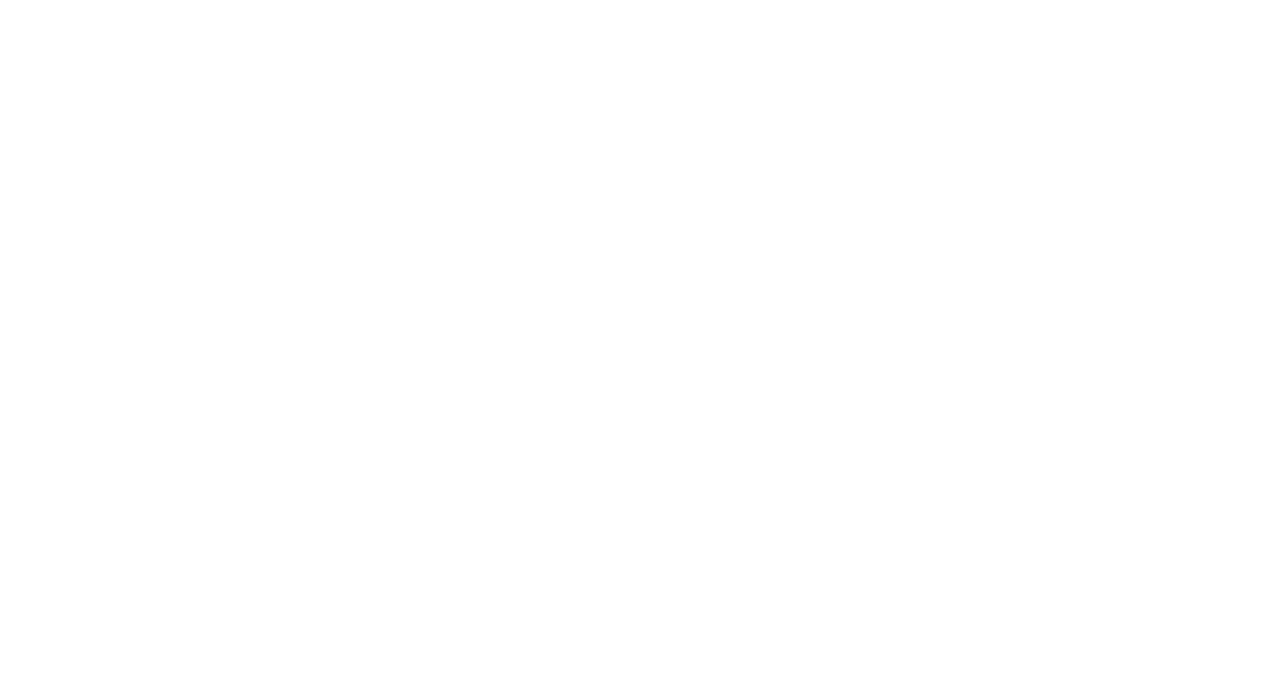
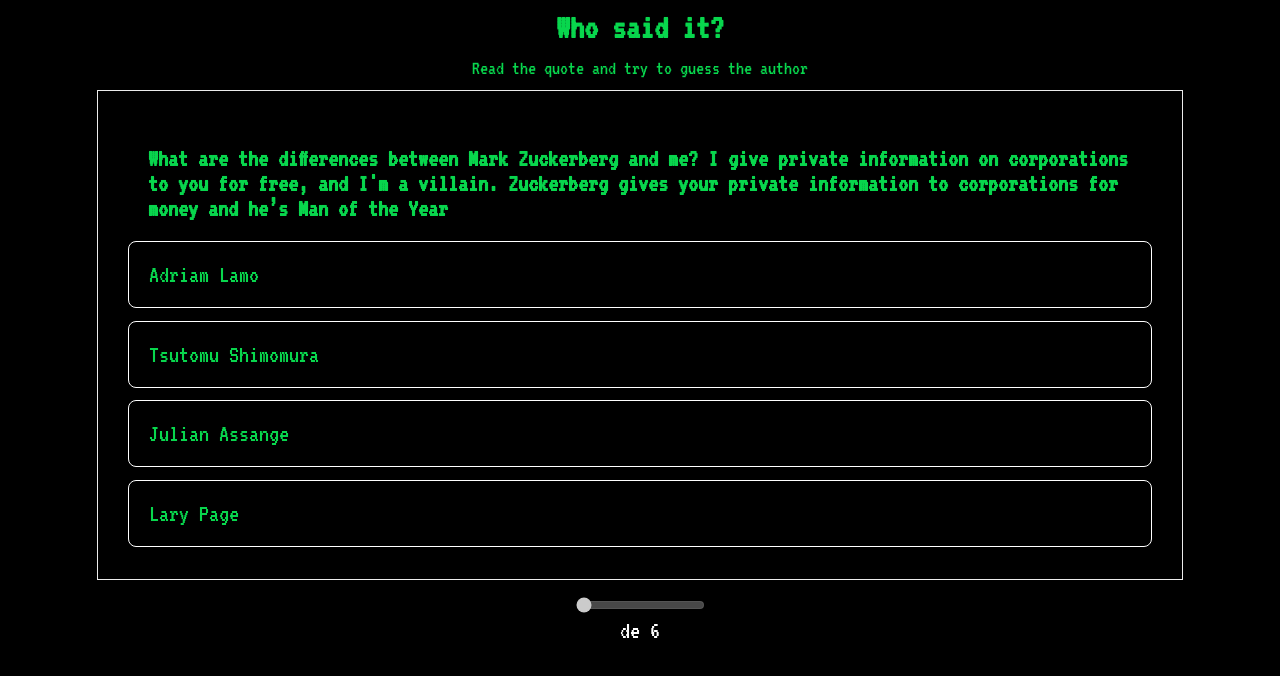
Before and after one commit to milenefukuda/quiz-game-project, a plain HTML site: page index.html in a window 1280 px wide. Drawn offline with Linux system fonts and the light colour scheme.

Commit message:
alteracoes quiz game

```diff
--- a/aquivo.js
+++ /dev/null
@@ -1 +0,0 @@
-console.log;
--- /dev/null
+++ b/arquivo.js
@@ -0,0 +1,240 @@
+/* Aula 20 MaiaQuiz  */
+let titulo = document.querySelector("h1");
+let instrucoes = document.querySelector("#instrucoes");
+let aviso = document.querySelector("#aviso");
+let progresso = document.querySelector("#progresso");
+let pontos = 0; // pontos para o placar
+let placar = 0; // placar
+
+// PERGUNTA
+let numQuestao = document.querySelector("#numQuestao");
+let pergunta = document.querySelector("#pergunta");
+
+// ALTERNATIVAS
+let a = document.querySelector("#a");
+let b = document.querySelector("#b");
+let c = document.querySelector("#c");
+let d = document.querySelector("#d");
+
+// article com a class questoes
+let articleQuestoes = document.querySelector(".questoes");
+// ol li com as alternativas
+let alternativas = document.querySelector("#alternativas");
+
+const q1 = {
+  quoteNumb: 1,
+  pergunta:
+    "What are the differences between Mark Zuckerberg and me? I give private information on corporations to you for free, and I'm a villain. Zuckerberg gives your private information to corporations for money and he’s Man of the Year",
+  alternativaA: "Adriam Lamo",
+  alternativaB: "Tsutomu Shimomura",
+  alternativaC: "Julian Assange",
+  alternativaD: "Lary Page",
+  correta: "Julian Assange", // falta adicionar mini bio
+  bio: "lorem lorem",
+};
+
+const q2 = {
+  quoteNumb: 2,
+  pergunta:
+    "A piece of knowledge, unlike a piece of physical property, can be shared by large groups of people without making anybody poorer",
+  alternativaA: "Tim Bernes-Lee",
+  alternativaB: "Aron Swartz",
+  alternativaC: "Bill Gates",
+  alternativaD: "Alan Turin",
+  correta: "Aron Swartz", // falta adicionar mini bio
+  bio: "lorem lorem2",
+};
+
+const q3 = {
+  quoteNumb: 3,
+  pergunta: "Talk is cheap. Show me the code",
+  alternativaA: "Linus Torvalds",
+  alternativaB: "Ada Lovelace",
+  alternativaC: "Grace Hooper",
+  alternativaD: "Mark Zuckerberg",
+  correta: "Linus Torvalds", // falta adicionar mini bio
+};
+
+const q4 = {
+  quoteNumb: 4,
+  pergunta:
+    "I went to prison for my hacking. Now people hire me to do the same things I went to prison for, but in a legal and beneficial way",
+  alternativaA: "Robert Tapan Morris",
+  alternativaB: "Gary Mckinnon",
+  alternativaC: "Albert Gonzalez",
+  alternativaD: "Kevin D. Mitnick",
+  correta: "Kevin D. Mitnick", // falta adicionar mini bio
+};
+
+const q5 = {
+  quoteNumb: 5,
+  pergunta:
+    "Arguing that you don't care about the right to privacy because you have nothing to hide is no different than saying you don't care about free speech because you have nothing to say",
+  alternativaA: "Edward Snowden",
+  alternativaB: "Steve Jobs",
+  alternativaC: "Arthur C Clark",
+  alternativaD: "Kevin Poulsen",
+  correta: "Edward Snowden", // falta adicionar mini bio
+};
+
+const q6 = {
+  quoteNumb: 6,
+  pergunta:
+    "The force of nearly all modern authority is derived from violence or the threat of violence. One must acknowledge with cryptography no amount of violence will ever solve a math problem",
+  alternativaA: "Charles Babbage",
+  alternativaB: "John McCarthy",
+  alternativaC: "Jacob Appelbaum",
+  alternativaD: "Ted Cood",
+  correta: "Jacob Appelbaum", // falta adicionar mini bio
+};
+
+const q7 = {
+  quoteNumb: 7,
+  pergunta: "Computers are useless. They can only give you answers",
+  alternativaA: "Richard Stallman",
+  alternativaB: "James Gosling",
+  alternativaC: "Martha Lane Fox",
+  alternativaD: "Pablo Picasso",
+  correta: "Pablo Picasso", // falta adicionar mini bio
+};
+
+const questoes = [q1, q2, q3, q4, q5, q6, q7];
+
+let numero = document.querySelector("#numero");
+let total = document.querySelector("#total");
+
+numero.textContent = q1.numQuestao;
+
+let totalDeQuestoes = questoes.length - 1;
+console.log("Total de questões " + totalDeQuestoes);
+total.textContent = totalDeQuestoes;
+
+// MONTAR A 1a QUESTAO COMPLETA, para iniciar o Quiz
+numQuestao.textContent = q1.numQuestao;
+pergunta.textContent = q1.pergunta;
+a.textContent = q1.alternativaA;
+b.textContent = q1.alternativaB;
+c.textContent = q1.alternativaC;
+d.textContent = q1.alternativaD;
+
+// CONFIGURAR O VALUE INICIAL DA 1a QUESTAO COMPLETA
+a.setAttribute("value", "1A");
+b.setAttribute("value", "1B");
+c.setAttribute("value", "1C");
+d.setAttribute("value", "1D");
+
+// PARA MONTAR AS PROXIMAS QUESTOES
+function proximaQuestao(nQuestao) {
+  numero.textContent = nQuestao;
+  numQuestao.textContent = questoes[nQuestao].numQuestao;
+  pergunta.textContent = questoes[nQuestao].pergunta;
+  a.textContent = questoes[nQuestao].alternativaA;
+  b.textContent = questoes[nQuestao].alternativaB;
+  c.textContent = questoes[nQuestao].alternativaC;
+  d.textContent = questoes[nQuestao].alternativaD;
+  a.setAttribute("value", nQuestao + "A");
+  b.setAttribute("value", nQuestao + "B");
+  c.setAttribute("value", nQuestao + "C");
+  d.setAttribute("value", nQuestao + "D");
+  progresso.value = parseInt(progresso.value) + 1;
+}
+
+// VERIFICAR DUPLO CLICK NAS ALTERNATIVAS
+alternativas.addEventListener("dblclick", () => {
+  pontos -= 10; // tirar 10 pontos em caso de duplo click
+  if (numQuestao.value == 10 && pontos == 110) {
+    pontos = 100;
+  }
+});
+
+function bloquearAlternativas() {
+  alternativas.classList.add("bloqueado");
+}
+
+function desbloquearAlternativas() {
+  alternativas.classList.remove("bloqueado");
+}
+
+function piscarNoAcerto() {
+  articleQuestoes.classList.remove("errou");
+  articleQuestoes.classList.add("acertou");
+}
+
+function piscarNoErro() {
+  articleQuestoes.classList.remove("acertou");
+  articleQuestoes.classList.add("errou");
+}
+
+function tirarPiscar() {
+  articleQuestoes.classList.remove("acertou");
+  articleQuestoes.classList.remove("errou");
+}
+
+function verificarSeAcertou(nQuestao, resposta) {
+  let numeroDaQuestao = nQuestao.value;
+  console.log("Questão " + numeroDaQuestao);
+
+  let respostaEscolhida = resposta.textContent;
+
+  let certa = questoes[numeroDaQuestao].correta;
+  console.log(certa);
+
+  if (respostaEscolhida == certa) {
+    piscarNoAcerto();
+    pontos += 10;
+    if (nQuestao.value == 1 && pontos == 20) {
+      pontos = 10;
+    }
+  } else {
+    piscarNoErro();
+  }
+  setTimeout(() => {
+    tirarPiscar();
+  }, 200);
+
+  // atualizar placar
+  placar = pontos;
+  instrucoes.textContent = "Pontos " + placar;
+
+  // bloquear a escolha de opcoes
+  bloquearAlternativas();
+
+  let bio = document.querySelector("#bio");
+  bio.innerText = questoes[numeroDaQuestao].bio;
+  console.log(questoes[numeroDaQuestao]);
+
+  setTimeout(function () {
+    proxima = numeroDaQuestao + 1;
+    bio.innerText = "";
+
+    if (proxima > totalDeQuestoes) {
+      console.log("Fim do Jogo!");
+      fimDoJogo();
+    } else {
+      proximaQuestao(proxima);
+    }
+  }, 3000);
+  desbloquearAlternativas();
+}
+
+function fimDoJogo() {
+  let s = "s";
+  pontos == 0 ? (s = "") : (s = s);
+  instrucoes.textContent =
+    "Fim de Jogo! Você conseguiu " + pontos + " pontos de 60";
+
+  instrucoes.classList.add("placar");
+
+  // OCULTAR O ARTICLE DA QUESTAO
+  articleQuestoes.style.display = "none";
+
+  setTimeout(function () {
+    pontos = 0; // zerar placar
+    //location.reload();
+    instrucoes.classList.remove("placar");
+    // REINICIAR O JOGO
+    articleQuestoes.style.display = "block";
+    proximaQuestao(0);
+    instrucoes.textContent = "Read the quote and try to guess the author";
+  }, 8000);
+}
--- a/index.html
+++ b/index.html
@@ -1,10 +1,86 @@
 <!DOCTYPE html>
-<html lang="en">
+<html lang="pt-br">
   <head>
+    <link rel="icon" href="minimize.png" />
     <meta charset="UTF-8" />
     <meta http-equiv="X-UA-Compatible" content="IE=edge" />
     <meta name="viewport" content="width=device-width, initial-scale=1.0" />
-    <title>Document</title>
+    <title>Guess who</title>
+    <!-- CSS externo -->
+    <link rel="stylesheet" href="style.css" />
   </head>
-  <body></body>
+  <body>
+    <main class="tela-principal">
+      <section class="conteudos">
+        <div class="scroll"></div>
+
+        <div class="scrollmenu">
+          <a href="#numQuestao"></a>
+        </div>
+
+        <h1>Who said it?</h1>
+
+        <article class="centro" id="instrucoes">
+          Read the quote and try to guess the author
+        </article>
+
+        <article class="questoes">
+          <header class="questao">
+            <span id="numQuestao"></span>
+            <h2 id="pergunta"></h2>
+          </header>
+          <!--
+                <figure class='imagemDaQuestao'>
+                    <img src="images/quiz/rosa_dos_ventos.png" alt="Imagem da questao" width="200px"/>
+                </figure>
+                -->
+          <div class="corpo">
+            <ol type="A" id="alternativas">
+              <li
+                id="a"
+                value="1A"
+                class="respostas"
+                onClick="verificarSeAcertou(this, this)"
+              ></li>
+              <li
+                id="b"
+                value="1B"
+                class="respostas"
+                onClick="verificarSeAcertou(this, this)"
+              ></li>
+              <li
+                id="c"
+                value="1C"
+                class="respostas"
+                onClick="verificarSeAcertou(this, this)"
+              ></li>
+              <li
+                id="d"
+                value="1D"
+                class="respostas"
+                onClick="verificarSeAcertou(this, this)"
+              ></li>
+            </ol>
+          </div>
+        </article>
+
+        <article id="bio"></article>
+        <article id="aviso" class="centro">
+          <input
+            type="range"
+            value="1"
+            min="1"
+            max="10"
+            step="1"
+            name="progresso"
+            id="progresso"
+            disabled
+          />
+          <br />
+          <span id="numero"></span> de <span id="total"></span>
+        </article>
+      </section>
+    </main>
+    <script src="arquivo.js"></script>
+  </body>
 </html>
--- /dev/null
+++ b/style.css
@@ -0,0 +1,184 @@
+@import url("https://fonts.googleapis.com/css2?family=VT323&display=swap");
+
+:root {
+  --branco: #fff;
+  --verde: #4caf50;
+  --verde2: #08d64d;
+  --vermelho: #f44336;
+}
+
+div.scrollmenu {
+  overflow: auto;
+  white-space: nowrap;
+}
+
+* {
+  margin: 0;
+  padding: 0;
+  box-sizing: border-box;
+  font-family: "VT323", monospace;
+  font-size: 1.25rem;
+}
+
+/* altera tbm o cabeçalho ... pq?*/
+
+body {
+  width: 100vw;
+  height: 100vh;
+  background: black;
+  color: var(--verde2);
+  overflow-x: hidden;
+}
+
+main {
+  width: 100%;
+  height: 100vh;
+}
+
+section {
+  width: 100vw;
+  display: flex;
+  flex-direction: column;
+  justify-content: center;
+  align-items: center;
+}
+
+h1 {
+  text-align: center;
+  font-size: 1.75rem;
+  margin: 0.5rem 0 0 0;
+}
+
+/* classe para centralizar textos, paragrafos */
+.centro {
+  text-align: center;
+}
+
+/* div class questao com numero da questao e pergunta */
+
+.questao {
+  /* display: flex;
+  align-items: center; */
+
+  width: 80vw;
+
+  /* box-sizing: border-box */
+
+  align-content: center;
+  justify-content: space-between;
+  margin-bottom: 1rem;
+}
+
+/* descobrir como tira o quadrado daqui debaixo */
+
+#numQuestao {
+  text-align: center;
+  width: 2rem;
+  height: 2rem;
+  padding: 6px 10px 4px 8px;
+}
+
+#pergunta {
+  margin-left: 1rem;
+}
+
+/* .imagemDaQuestao {
+  display: flex;
+  justify-content: center;
+  align-items: center;
+} */
+
+/* article que acomoda a questao completa */
+.questoes {
+  background: black;
+
+  padding: 1.5rem 1.5rem 1rem 1.5rem;
+  border: 1px solid #ececec;
+  margin-bottom: 0.625rem;
+}
+
+.questoes ol li {
+  border: 1px solid var(--branco);
+  display: block;
+  margin-bottom: 0.625rem;
+  padding: 1rem;
+  border-radius: 8px;
+}
+
+.questoes ol li:hover {
+  background: var(--branco);
+  cursor: pointer;
+}
+
+.bloqueado {
+  display: none;
+}
+
+.bloqueado li:hover {
+  display: none;
+}
+
+#instrucoes {
+  font-size: 1rem;
+  color: 08d64d;
+  padding: 0.625rem;
+  border-radius: 8px;
+  display: flex;
+  justify-content: center;
+}
+
+#aviso {
+  color: var(--branco);
+}
+
+/* ANIMACAO */
+
+/* Animar o input */
+@keyframes piscar {
+  0% {
+    filter: drop-shadow(0 0 15px var(--branco));
+    -webkit-filter: drop-shadow(0 0 15px var(--branco));
+    -moz-filter: drop-shadow(0 0 15px var(--branco));
+    -o-filter: drop-shadow(0 0 15px var(--branco));
+    -ms-filter: drop-shadow(0 0 15px var(--branco));
+  }
+  100% {
+  }
+}
+
+.animar {
+  animation: piscar 0.75s infinite alternate;
+}
+
+.aparecer {
+  animation: aparecer 0.5s infinite alternate;
+}
+
+@keyframes aparecer {
+  0% {
+    opacity: 0;
+  }
+  50% {
+    opacity: 0.5;
+  }
+  100% {
+    opacity: 1;
+  }
+}
+
+.acertou {
+  background: var(--verde);
+  animation: aparecer 0.9s infinite alternate;
+}
+
+.errou {
+  background: var(--vermelho);
+  animation: aparecer 0.9s infinite alternate;
+}
+
+.placar {
+  padding: 1rem;
+  border-radius: 8px;
+  background: var(--branco);
+  font-size: 2rem;
+}
```
Also changed, not shown: minimize.png (added).
